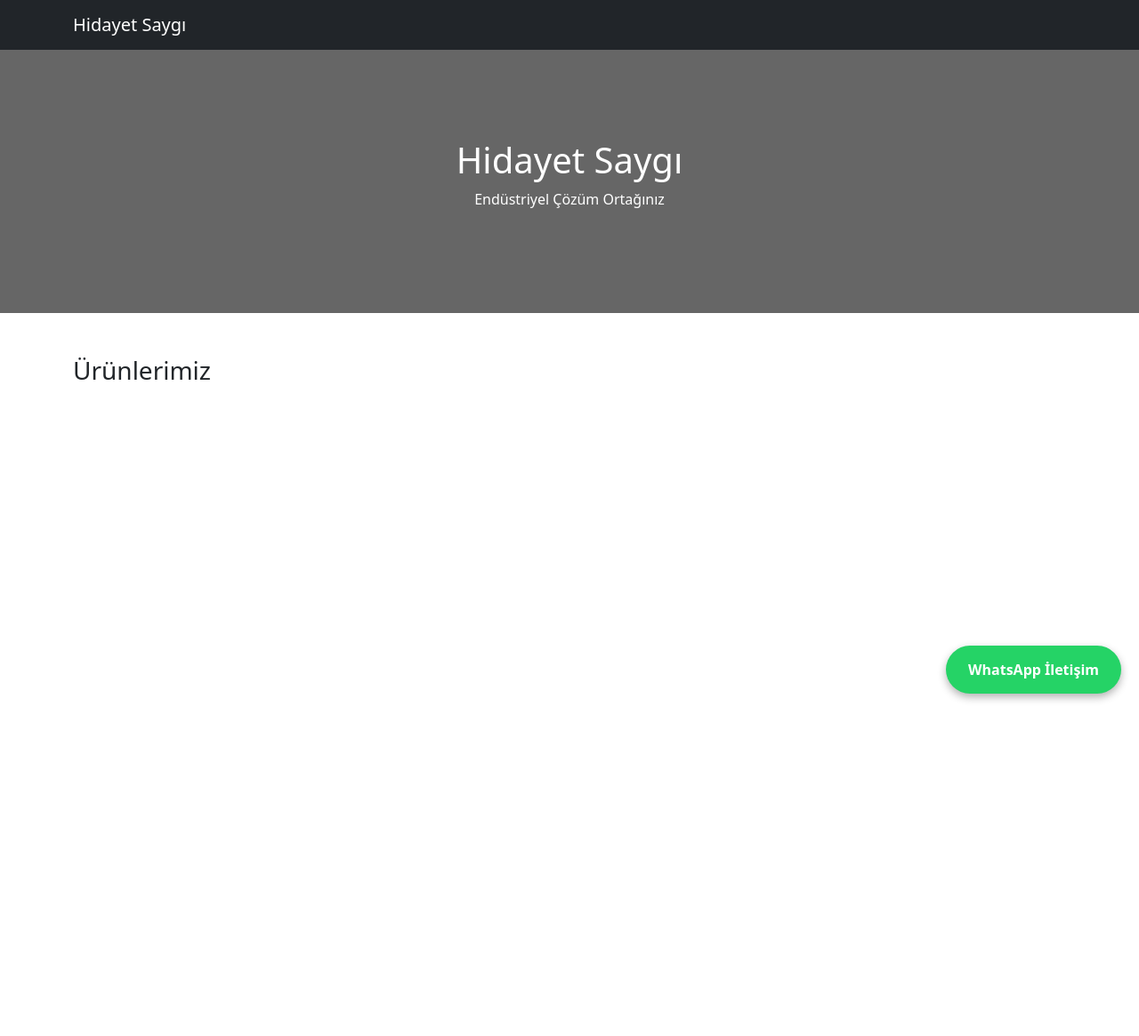
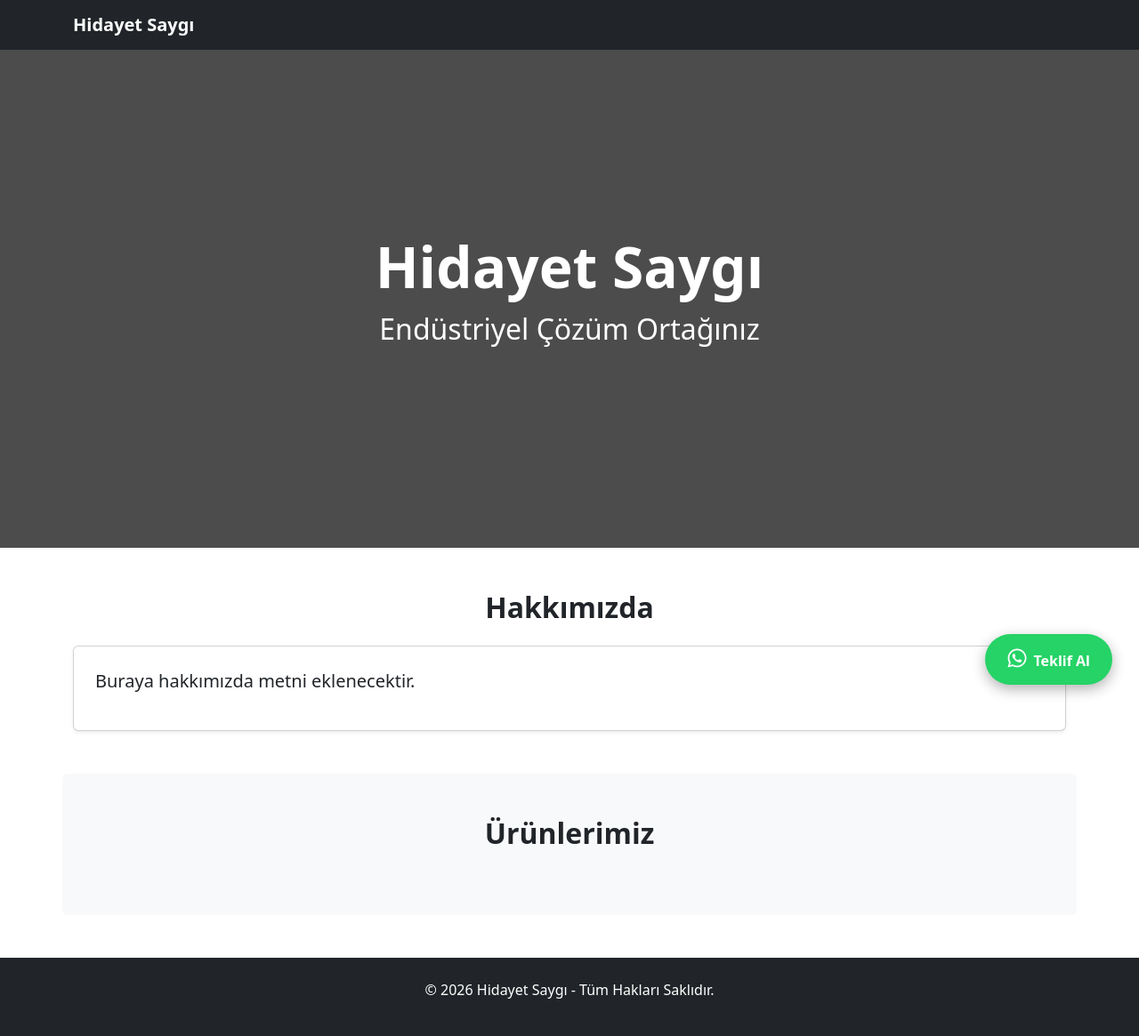
Before and after one commit to omeralisaygi/hidayetsaygi, a Flask app: page / in a window 1280 px wide. Shown: the whole page at 89% size. Before the commit the page ends 788 px from the top, so only its background shows below. Run offline with Flask 3, Linux system fonts and the light colour scheme; data that the repository does not hold is empty.

Commit message:
Update index.html

```diff
--- a/templates/index.html
+++ b/templates/index.html
@@ -3,29 +3,62 @@
 <head>
     <meta charset="UTF-8">
     <meta name="viewport" content="width=device-width, initial-scale=1.0">
-    <title>{{ ayarlar.get('baslik', 'Hidayet Saygı Ahşap') }}</title>
-    <!-- Tasarım Garantisi: CSS dosyaları doğrudan yükleniyor -->
+    <title>{{ ayarlar.get('baslik', 'Hidayet Saygı') }}</title>
     <link href="https://cdn.jsdelivr.net/npm/bootstrap@5.3.0/dist/css/bootstrap.min.css" rel="stylesheet">
+    <link rel="stylesheet" href="https://cdnjs.cloudflare.com/ajax/libs/font-awesome/6.4.0/css/all.min.css">
     <style>
-        .hero { background: linear-gradient(rgba(0,0,0,0.6),rgba(0,0,0,0.6)), url('{{ ayarlar.get("kapak_url", "") }}'); background-size: cover; padding: 100px 20px; text-align: center; color: white; }
-        .wa-btn { position: fixed; bottom: 20px; right: 20px; background: #25d366; color: white; padding: 15px 25px; border-radius: 50px; font-weight: bold; z-index: 9999; text-decoration: none; box-shadow: 0 4px 10px rgba(0,0,0,0.3); }
-        .card-img-top { height: 200px; object-fit: cover; }
+        .hero { background: linear-gradient(rgba(0,0,0,0.7), rgba(0,0,0,0.7)), url('{{ ayarlar.get("kapak_url", "") }}'); background-size: cover; background-position: center; height: 70vh; display: flex; align-items: center; justify-content: center; color: white; text-align: center; }
+        .product-card { transition: 0.3s; border-radius: 15px; overflow: hidden; }
+        .product-card:hover { transform: translateY(-10px); box-shadow: 0 10px 20px rgba(0,0,0,0.2); }
+        .whatsapp-float { position: fixed; bottom: 30px; right: 30px; background: #25d366; color: white; padding: 15px 25px; border-radius: 50px; font-weight: bold; text-decoration: none; z-index: 1000; box-shadow: 0 5px 15px rgba(0,0,0,0.3); }
     </style>
 </head>
 <body>
-    <nav class="navbar navbar-dark bg-dark sticky-top"><div class="container"><span class="navbar-brand">{{ ayarlar.get('baslik', 'Hidayet Saygı') }}</span></div></nav>
+
+    <nav class="navbar navbar-expand-lg navbar-dark bg-dark sticky-top">
+        <div class="container">
+            <a class="navbar-brand fw-bold" href="#">{{ ayarlar.get('baslik', 'Hidayet Saygı') }}</a>
+        </div>
+    </nav>
+
     <header class="hero">
-        <h1>{{ ayarlar.get('baslik', 'Hidayet Saygı') }}</h1>
-        <p>{{ ayarlar.get('alt_baslik', 'Endüstriyel Çözüm Ortağınız') }}</p>
+        <div class="container">
+            <h1 class="display-3 fw-bold">{{ ayarlar.get('baslik', 'Hidayet Saygı') }}</h1>
+            <p class="lead fs-2">{{ ayarlar.get('alt_baslik', 'Endüstriyel Çözüm Ortağınız') }}</p>
+        </div>
     </header>
-    <main class="container py-5">
-        <h3 class="mb-4">Ürünlerimiz</h3>
+
+    <section class="container py-5">
+        <h2 class="text-center mb-4 fw-bold">Hakkımızda</h2>
+        <div class="card p-4 shadow-sm">
+            <p class="fs-5">{{ ayarlar.get('hakkimizda', 'Buraya hakkımızda metni eklenecektir.') }}</p>
+        </div>
+    </section>
+
+    <section class="container py-5 bg-light rounded">
+        <h2 class="text-center mb-5 fw-bold">Ürünlerimiz</h2>
         <div class="row g-4">
             {% for u in urunler %}
-            <div class="col-md-4"><div class="card h-100 shadow-sm"><img src="{{ u[3] }}" class="card-img-top"><div class="card-body"><h5>{{ u[1] }}</h5><p>{{ u[2] }}</p></div></div></div>
+            <div class="col-md-4">
+                <div class="card product-card h-100">
+                    <img src="{{ u[3] }}" class="card-img-top" alt="{{ u[1] }}" style="height: 250px; object-fit: cover;">
+                    <div class="card-body">
+                        <h5 class="card-title fw-bold">{{ u[1] }}</h5>
+                        <p class="card-text text-muted">{{ u[2] }}</p>
+                    </div>
+                </div>
+            </div>
             {% endfor %}
         </div>
-    </main>
-    <a href="https://wa.me/{{ ayarlar.get('whatsapp_no', '905000000000') }}" class="wa-btn">WhatsApp İletişim</a>
+    </section>
+
+    <a href="https://wa.me/{{ ayarlar.get('whatsapp_no', '905000000000') }}" class="whatsapp-float">
+        <i class="fab fa-whatsapp fs-4 me-2"></i>Teklif Al
+    </a>
+
+    <footer class="bg-dark text-white text-center py-4 mt-5">
+        <p>&copy; 2026 Hidayet Saygı - Tüm Hakları Saklıdır.</p>
+    </footer>
+
 </body>
 </html>
```
